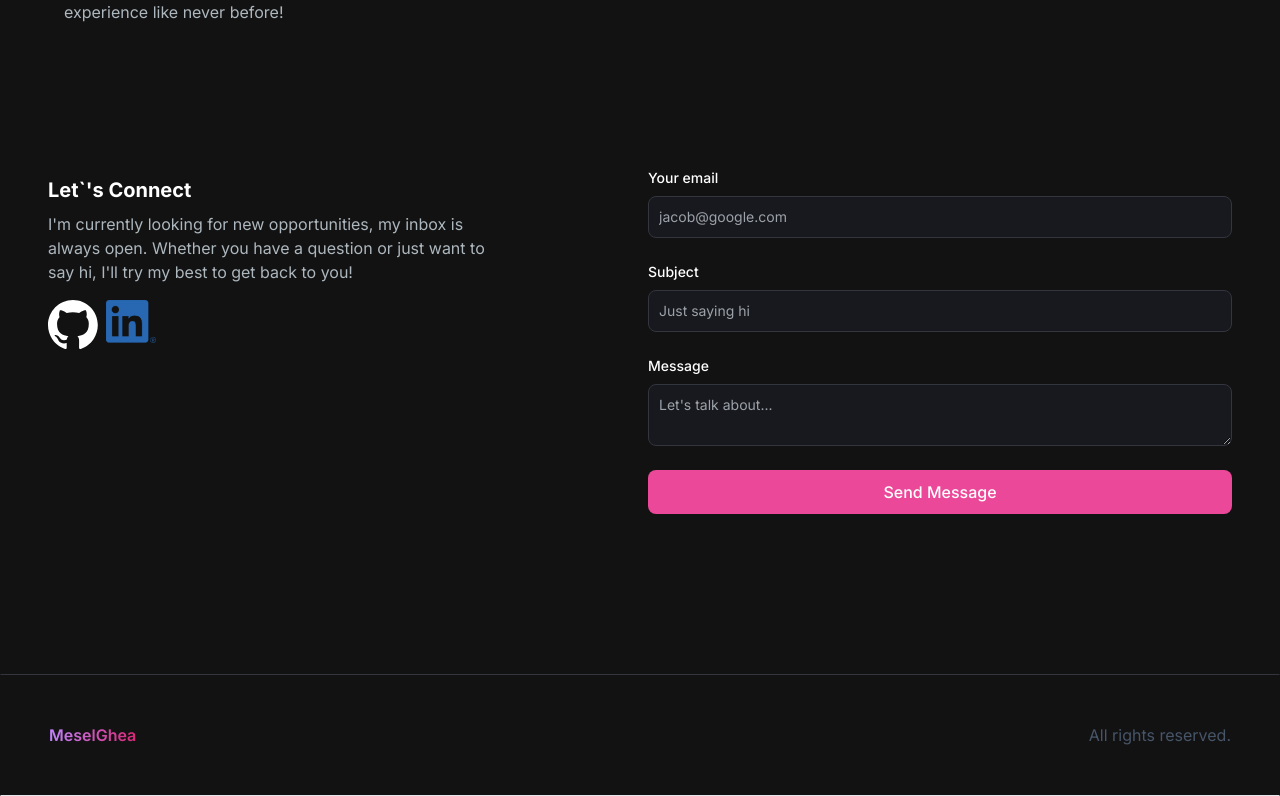
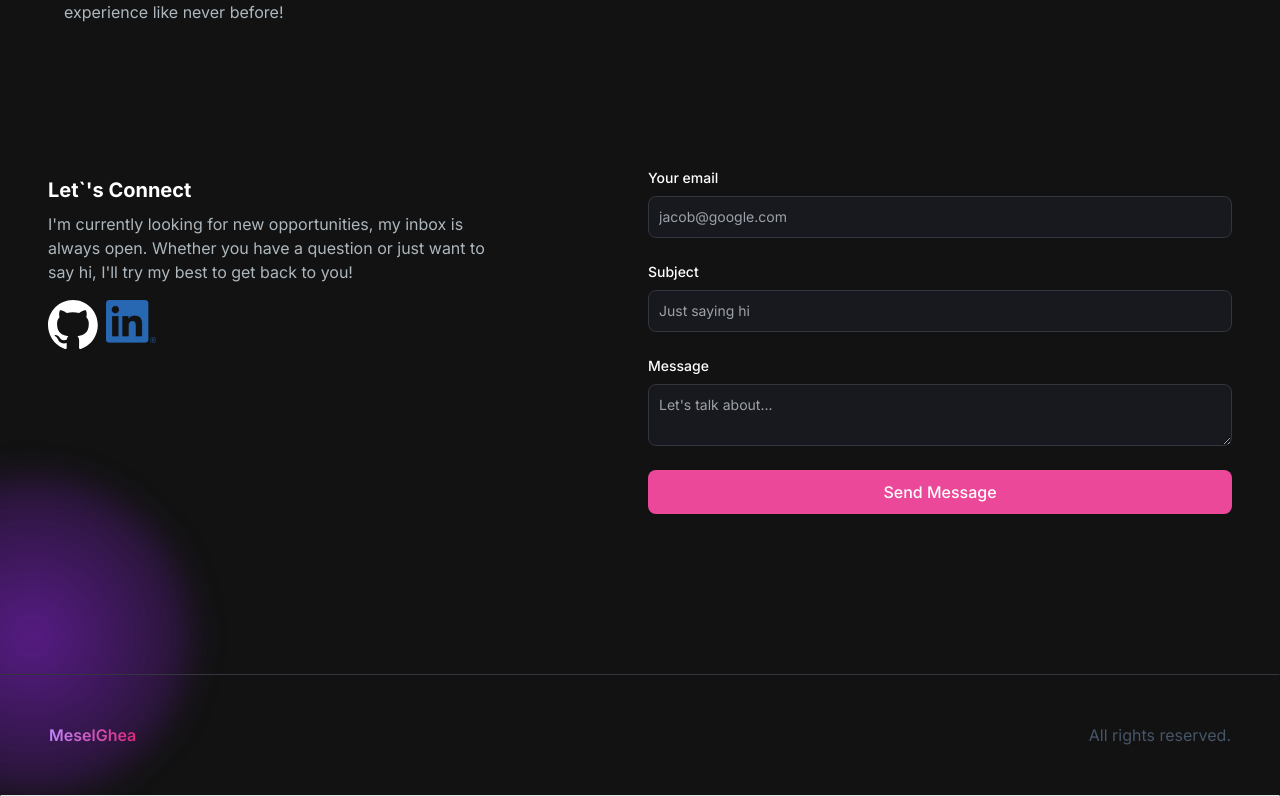
Before and after one commit to meselghea/meselghea.github.io, a Next.js app: page / in a window 1280 px wide. Shown: the part 3727-4523 px from the top of the page. Built offline with nearby package versions, Linux system fonts and the light colour scheme.

Commit message:
Update EmailSection.tsx

```diff
--- a/app/components/EmailSection.tsx
+++ b/app/components/EmailSection.tsx
@@ -49,22 +49,22 @@ const EmailSection = () => {
       id="contact"
       className="grid md:grid-cols-2 my-12 md:my-12 py-24 gap-4 relative"
     >
-      <div className="bg-[radial-gradient(ellipse_at_center,_var(--tw-gradient-stops))] from-primary-900 to-transparent rounded-full h-80 w-80 z-0 blur-lg absolute top-3/4 -left-4 transform -translate-x-1/2 -translate-1/2"></div>
+      <div className="bg-[radial-gradient(ellipse_at_center,_var(--tw-gradient-stops))] from-purple-900 to-transparent rounded-full h-80 w-80 blur-lg absolute top-3/4 -left-4 transform -translate-x-1/2 -translate-1/2"></div>
       <div className="z-10">
         <h5 className="text-xl font-bold text-white my-2">
           Let`&apos;s Connect
         </h5>
         <p className="text-[#ADB7BE] mb-4 max-w-md">
           {" "}
-          I&apos;m currently looking for new opportunities, my inbox is always
+          I{"'"}m currently looking for new opportunities, my inbox is always
           open. Whether you have a question or just want to say hi, I&apos;ll
           try my best to get back to you!
         </p>
         <div className="socials flex flex-row gap-2">
-          <Link href="github.com">
+          <Link href="https://github.com/meselghea">
             <Image width={50} height={50} src={GithubIcon} alt="Github Icon" />
           </Link>
-          <Link href="linkedin.com">
+          <Link href="https://id.linkedin.com/in/mesel-ghea">
             <Image width={50} height={50} src={LinkedinIcon} alt="Linkedin Icon" />
           </Link>
         </div>
```
